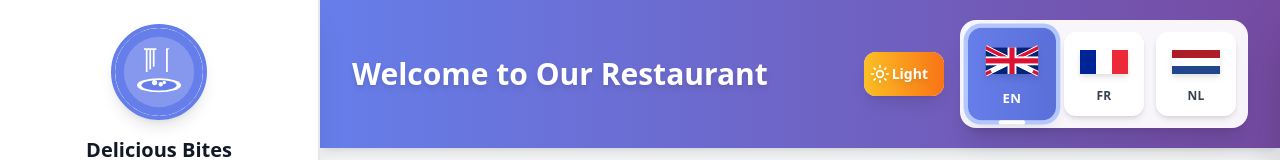
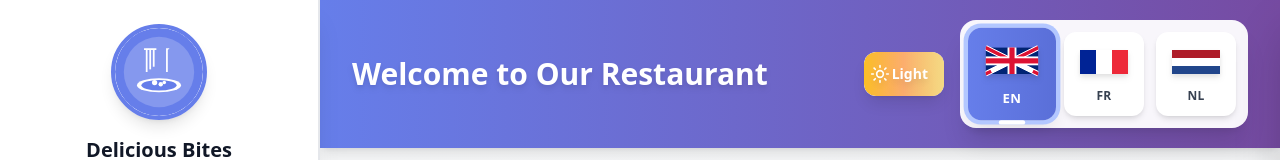
Before and after one commit to Azz3m90/kiosk-version--nextjs, a Next.js app: page / in a window 1280 px wide. Shown: the top 160 px of the page. Built offline with nearby package versions, Linux system fonts and the light colour scheme.

Commit message:
final touches

```diff
--- a/app/globals.css
+++ b/app/globals.css
@@ -8,6 +8,8 @@
     --primary-500: 102 126 234;
     --primary-600: 90 111 216;
     --secondary-500: 118 75 162;
+    --transition-duration: 500ms;
+    --transition-timing: cubic-bezier(0.4, 0, 0.2, 1);
   }
 
   .dark {
@@ -17,15 +19,45 @@
     --secondary-500: 139 92 246;
   }
 
+  /* Smooth theme transition for all elements */
   * {
     @apply border-gray-200 dark:border-gray-700;
+    transition-property: background-color, border-color, color, fill, stroke, opacity, box-shadow, transform, filter, backdrop-filter;
+    transition-duration: var(--transition-duration);
+    transition-timing-function: var(--transition-timing);
+  }
+
+  /* Special handling for images and videos to prevent flashing */
+  img, video, iframe {
+    transition-property: opacity, filter;
+  }
+
+  /* Prevent transition on page load */
+  .no-transition * {
+    transition-duration: 0s !important;
+  }
+
+  /* Add theme transition class */
+  .theme-transition {
+    transition-duration: var(--transition-duration) !important;
+  }
+
+  /* Theme transitioning state */
+  body.theme-transitioning {
+    overflow: hidden;
+  }
+
+  body.theme-transitioning * {
+    transition-duration: 0.5s !important;
+    transition-timing-function: cubic-bezier(0.4, 0, 0.2, 1) !important;
   }
 
   body {
     @apply bg-gradient-to-br from-gray-50 to-gray-100 text-gray-900 antialiased;
     @apply dark:from-gray-900 dark:to-gray-800 dark:text-gray-100;
     font-feature-settings: 'rlig' 1, 'calt' 1;
-    transition: background-color 0.3s ease, color 0.3s ease;
+    transition: background 0.5s cubic-bezier(0.4, 0, 0.2, 1),
+                color 0.5s cubic-bezier(0.4, 0, 0.2, 1);
   }
 
   html {
@@ -46,6 +78,7 @@
   .custom-scrollbar::-webkit-scrollbar-track {
     @apply bg-gray-100 rounded;
     @apply dark:bg-gray-800;
+    transition: background-color 0.5s cubic-bezier(0.4, 0, 0.2, 1);
   }
 
   .custom-scrollbar::-webkit-scrollbar-thumb {
@@ -97,39 +130,107 @@
     }
   }
 
-  /* Button styles - Kiosk Optimized with Dark Mode */
+  /* Button styles - Kiosk Optimized with Dark Mode and Enhanced Transitions */
   .btn {
-    @apply px-4 py-2 rounded-lg font-medium transition-all duration-200 focus:outline-none focus:ring-2 focus:ring-offset-2;
+    @apply px-4 py-2 rounded-lg font-medium focus:outline-none focus:ring-2 focus:ring-offset-2;
     @apply min-h-[44px] min-w-[44px] active:scale-95;
+    transition: all 0.3s cubic-bezier(0.4, 0, 0.2, 1);
   }
 
   .btn-primary {
     @apply bg-primary-500 text-white hover:bg-primary-600 focus:ring-primary-500;
     @apply dark:bg-primary-600 dark:hover:bg-primary-700 dark:focus:ring-primary-400;
+    transition: background-color 0.3s cubic-bezier(0.4, 0, 0.2, 1),
+                transform 0.15s cubic-bezier(0.4, 0, 0.2, 1),
+                box-shadow 0.3s cubic-bezier(0.4, 0, 0.2, 1);
   }
 
   .btn-secondary {
     @apply bg-gray-200 text-gray-800 hover:bg-gray-300 focus:ring-gray-400;
     @apply dark:bg-gray-700 dark:text-gray-200 dark:hover:bg-gray-600 dark:focus:ring-gray-500;
+    transition: background-color 0.3s cubic-bezier(0.4, 0, 0.2, 1),
+                transform 0.15s cubic-bezier(0.4, 0, 0.2, 1),
+                box-shadow 0.3s cubic-bezier(0.4, 0, 0.2, 1);
   }
 
-  /* Card styles with Dark Mode */
+  /* Card styles with Dark Mode and Smooth Transitions */
   .card {
-    @apply bg-white rounded-xl shadow-lg overflow-hidden transition-all duration-200;
+    @apply bg-white rounded-xl shadow-lg overflow-hidden;
     @apply dark:bg-gray-800 dark:shadow-xl;
+    transition: all 0.5s cubic-bezier(0.4, 0, 0.2, 1);
   }
 
   .card-hover {
     @apply hover:shadow-xl hover:-translate-y-1;
     @apply dark:hover:shadow-2xl;
+    transition: transform 0.3s cubic-bezier(0.4, 0, 0.2, 1),
+                box-shadow 0.3s cubic-bezier(0.4, 0, 0.2, 1);
   }
 
-  /* Input styles */
+  /* Input styles with Enhanced Transitions */
   .input {
-    @apply w-full px-4 py-2 border border-gray-300 rounded-lg focus:outline-none focus:ring-2 focus:ring-primary-500 focus:border-transparent transition-all;
+    @apply w-full px-4 py-2 border border-gray-300 rounded-lg focus:outline-none focus:ring-2 focus:ring-primary-500 focus:border-transparent;
     @apply bg-white text-gray-900 placeholder-gray-400;
     @apply dark:bg-gray-700 dark:text-gray-100 dark:border-gray-600 dark:placeholder-gray-500;
     @apply dark:focus:ring-primary-400 dark:focus:border-transparent;
+    transition: all 0.3s cubic-bezier(0.4, 0, 0.2, 1);
+  }
+
+  /* Theme transition overlay */
+  .theme-transition-overlay {
+    position: fixed;
+    inset: 0;
+    pointer-events: none;
+    z-index: 9999;
+    background: radial-gradient(circle at center, transparent 0%, rgba(0, 0, 0, 0.1) 100%);
+    animation: themeTransitionPulse 0.6s ease-in-out;
+  }
+
+  .dark .theme-transition-overlay {
+    background: radial-gradient(circle at center, transparent 0%, rgba(255, 255, 255, 0.05) 100%);
+  }
+
+  @keyframes themeTransitionPulse {
+    0% {
+      opacity: 0;
+      transform: scale(0.8);
+    }
+    50% {
+      opacity: 1;
+      transform: scale(1.05);
+    }
+    100% {
+      opacity: 0;
+      transform: scale(1);
+    }
+  }
+
+  /* Shimmer animation for theme toggle */
+  .animate-shimmer {
+    animation: shimmer 3s ease-in-out infinite;
+  }
+
+  @keyframes shimmer {
+    0% {
+      background-position: -200% 0;
+    }
+    100% {
+      background-position: 200% 0;
+    }
+  }
+
+  /* Slow pulse for sun icon */
+  .animate-pulse-slow {
+    animation: pulse-slow 2s cubic-bezier(0.4, 0, 0.6, 1) infinite;
+  }
+
+  @keyframes pulse-slow {
+    0%, 100% {
+      opacity: 1;
+    }
+    50% {
+      opacity: 0.8;
+    }
   }
 
   /* Badge styles */
@@ -159,6 +260,26 @@
 }
 
 @layer utilities {
+  /* Smooth transitions for menu items and interactive elements */
+  .transition-theme {
+    transition: background-color 0.5s cubic-bezier(0.4, 0, 0.2, 1),
+                color 0.5s cubic-bezier(0.4, 0, 0.2, 1),
+                border-color 0.5s cubic-bezier(0.4, 0, 0.2, 1),
+                box-shadow 0.5s cubic-bezier(0.4, 0, 0.2, 1),
+                opacity 0.3s cubic-bezier(0.4, 0, 0.2, 1),
+                transform 0.3s cubic-bezier(0.4, 0, 0.2, 1);
+  }
+
+  /* Special transition for hover effects */
+  .transition-hover {
+    transition: transform 0.2s cubic-bezier(0.4, 0, 0.2, 1),
+                box-shadow 0.2s cubic-bezier(0.4, 0, 0.2, 1);
+  }
+
+  /* Instant response for interactions */
+  .transition-interactive {
+    transition: transform 0.1s cubic-bezier(0.4, 0, 0.2, 1);
+  }
   .text-balance {
     text-wrap: balance;
   }
--- a/app/layout.tsx
+++ b/app/layout.tsx
@@ -32,6 +32,23 @@ export default function RootLayout({
 }>) {
   return (
     <html lang="en" className={inter.variable} suppressHydrationWarning>
+      <head>
+        <script
+          dangerouslySetInnerHTML={{
+            __html: `
+              // Prevent theme transition flash on initial load
+              (function() {
+                document.documentElement.classList.add('no-transition');
+                window.addEventListener('load', function() {
+                  setTimeout(function() {
+                    document.documentElement.classList.remove('no-transition');
+                  }, 100);
+                });
+              })();
+            `,
+          }}
+        />
+      </head>
       <body className="font-sans" suppressHydrationWarning>
         <ErrorBoundary>
           <KioskProvider>
--- a/components/ui/ThemeToggle.tsx
+++ b/components/ui/ThemeToggle.tsx
@@ -9,46 +9,57 @@ export function ThemeToggle() {
   return (
     <button
       onClick={toggleTheme}
-      className="relative flex items-center gap-2 px-4 py-2 rounded-xl font-semibold transition-all duration-300 min-h-[44px] min-w-[44px] bg-white/95 backdrop-blur-sm shadow-lg hover:shadow-xl group"
+      className="relative flex items-center gap-2 px-4 py-2 rounded-xl font-semibold transition-all duration-500 min-h-[44px] min-w-[44px] bg-white/95 backdrop-blur-sm shadow-lg hover:shadow-xl hover:scale-105 active:scale-95 group overflow-hidden"
       aria-label={`Switch to ${currentTheme === 'light' ? 'dark' : 'light'} mode`}
       title={`Switch to ${currentTheme === 'light' ? 'dark' : 'light'} mode`}
     >
-      {/* Animated Background Slider */}
+      {/* Animated Background with Glow Effect */}
       <div
-        className={`absolute inset-0 rounded-xl transition-all duration-500 ${
+        className={`absolute inset-0 rounded-xl transition-all duration-700 ease-in-out ${
           currentTheme === 'light'
-            ? 'bg-gradient-to-r from-amber-400 to-orange-500'
-            : 'bg-gradient-to-r from-indigo-600 to-purple-700'
+            ? 'bg-gradient-to-r from-amber-400 via-orange-400 to-yellow-500'
+            : 'bg-gradient-to-r from-indigo-600 via-purple-600 to-pink-600'
         }`}
       />
 
-      {/* Icon Container */}
+      {/* Animated Shimmer Effect */}
+      <div
+        className={`absolute inset-0 rounded-xl opacity-50 transition-all duration-700 ${
+          currentTheme === 'light'
+            ? 'bg-gradient-to-r from-transparent via-white to-transparent'
+            : 'bg-gradient-to-r from-transparent via-white/20 to-transparent'
+        } bg-[length:200%_100%] animate-shimmer`}
+      />
+
+      {/* Icon Container with Smooth Rotation */}
       <div className="relative flex items-center justify-center w-full">
-        {/* Sun Icon */}
+        {/* Sun Icon with Rays Animation */}
         <div
-          className={`absolute transition-all duration-500 ${
+          className={`absolute transition-all duration-700 ease-in-out ${
             currentTheme === 'light'
               ? 'opacity-100 rotate-0 scale-100'
-              : 'opacity-0 -rotate-90 scale-0'
+              : 'opacity-0 -rotate-180 scale-50'
           }`}
         >
-          <Sun className="w-5 h-5 text-white drop-shadow-md" />
+          <Sun className="w-5 h-5 text-white drop-shadow-lg animate-pulse-slow" />
         </div>
 
-        {/* Moon Icon */}
+        {/* Moon Icon with Glow */}
         <div
-          className={`absolute transition-all duration-500 ${
+          className={`absolute transition-all duration-700 ease-in-out ${
             currentTheme === 'dark'
               ? 'opacity-100 rotate-0 scale-100'
-              : 'opacity-0 rotate-90 scale-0'
+              : 'opacity-0 rotate-180 scale-50'
           }`}
         >
-          <Moon className="w-5 h-5 text-white drop-shadow-md" />
+          <Moon className="w-5 h-5 text-white drop-shadow-lg" />
         </div>
       </div>
 
-      {/* Optional Label (hidden on small screens) */}
-      <span className="relative hidden xl:inline text-white text-sm ml-1 font-bold drop-shadow-md">
+      {/* Optional Label with Fade Effect */}
+      <span className={`relative hidden xl:inline text-white text-sm ml-1 font-bold drop-shadow-lg transition-all duration-500 ${
+        currentTheme === 'light' ? 'opacity-100' : 'opacity-90'
+      }`}>
         {currentTheme === 'light' ? 'Light' : 'Dark'}
       </span>
     </button>
--- a/data/restaurant-data.ts
+++ b/data/restaurant-data.ts
@@ -158,7 +158,7 @@ export const restaurantData: RestaurantData = {
       description: 'Sizzling beef fajitas with peppers and onions',
       price: 19.99,
       category: 'mains',
-      image: 'https://images.unsplash.com/photo-1565299624946-b28f40a0ca4b?w=400&h=300&fit=crop&crop=center',
+      image: 'https://images.unsplash.com/photo-1599974579688-8dbdd335c77f?w=400&h=300&fit=crop&crop=center',
     },
 
     // Desserts
@@ -270,7 +270,7 @@ export const restaurantData: RestaurantData = {
       description: 'Fresh homemade lemonade',
       price: 3.99,
       category: 'cold',
-      image: 'https://images.unsplash.com/photo-1523677011781-c91d1bbe2f9d?w=400&h=300&fit=crop&crop=center',
+      image: 'https://images.unsplash.com/photo-1621263764928-df1444c5e859?w=400&h=300&fit=crop&crop=center',
     },
     {
       id: 24,
```
Also changed, not shown: context/KioskContext.tsx (+23 -1 lines).
